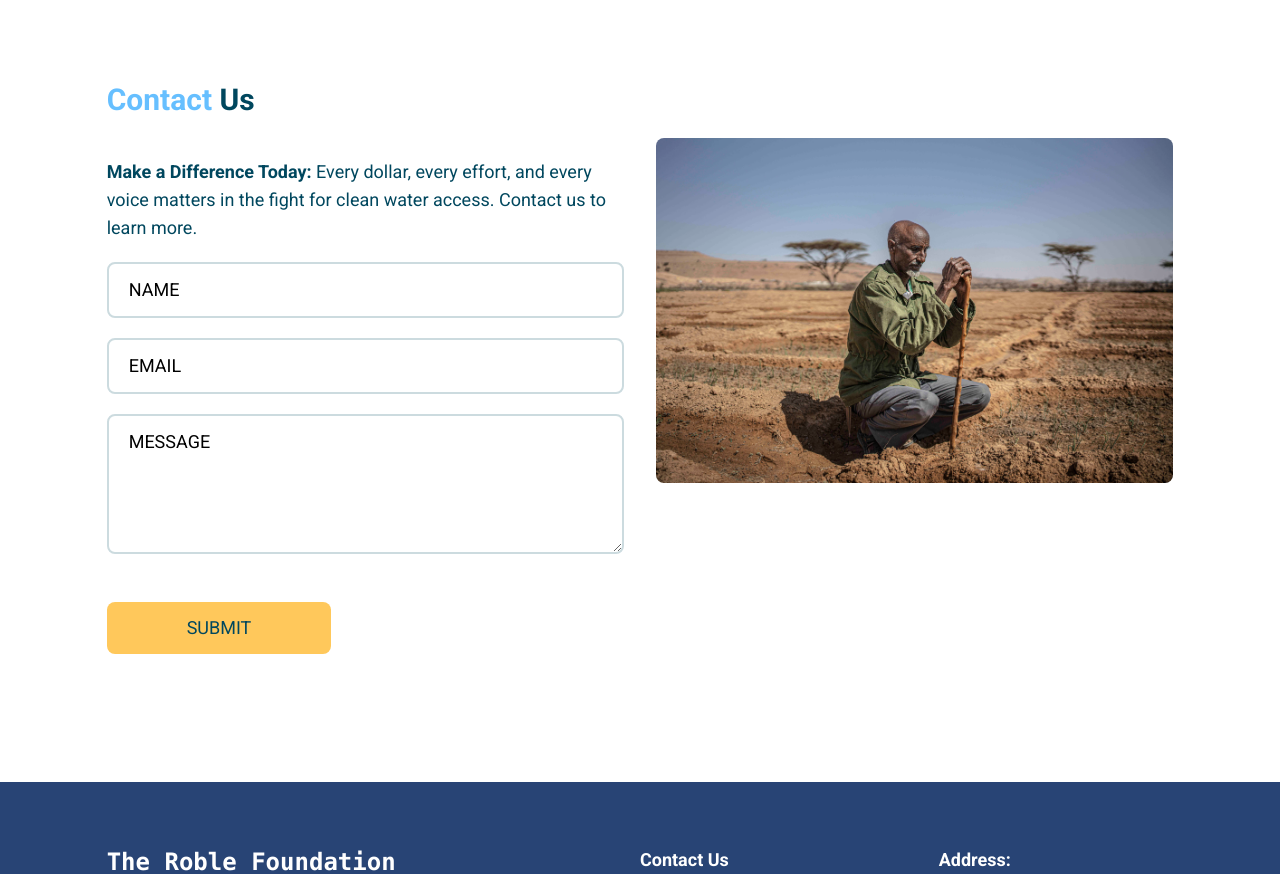
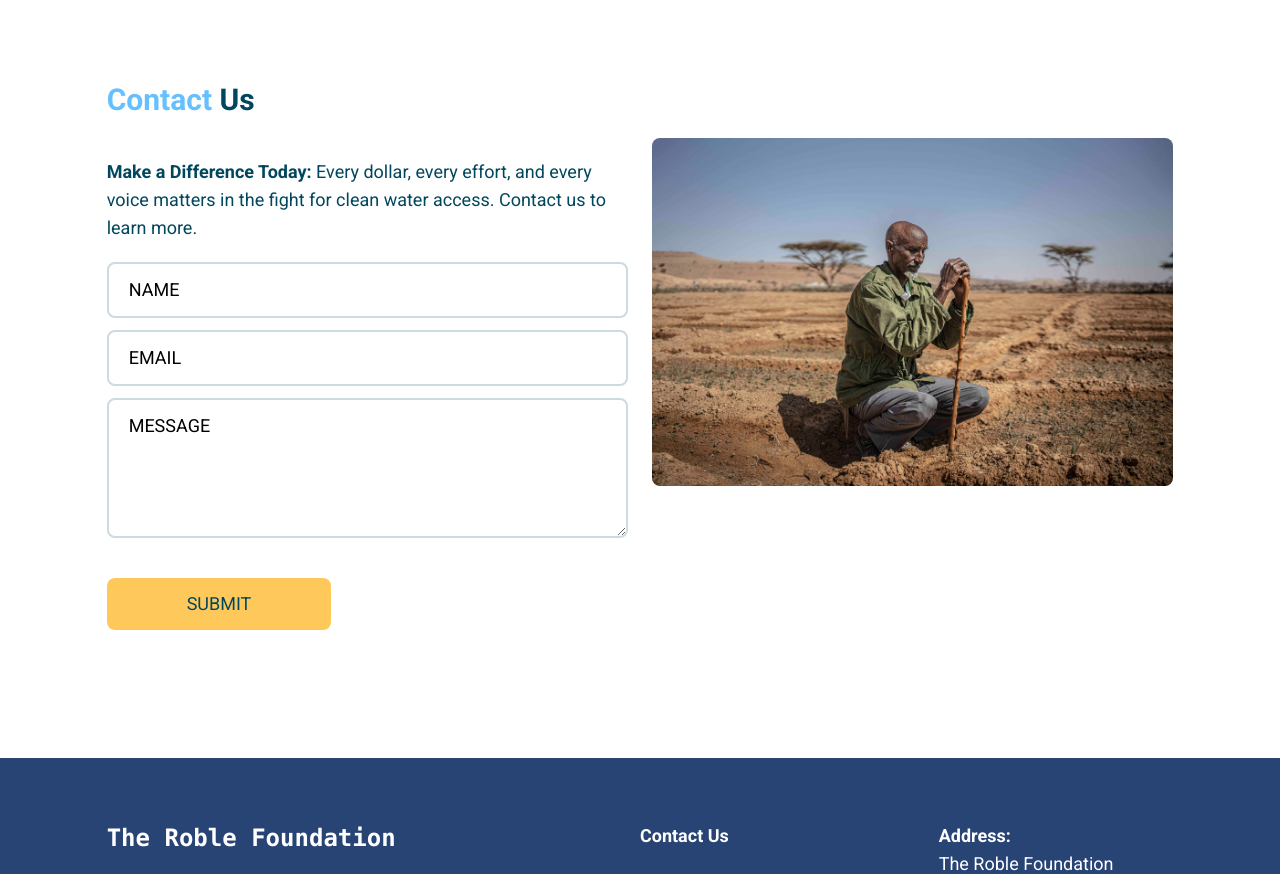
Before and after one commit to SdotKab/roblefoundation, a Next.js app: page / in a window 1280 px wide. Shown: the part 4980-5854 px from the top of the page. Built offline with nearby package versions, Linux system fonts and the light colour scheme; no server answers.

Commit message:
alpha-0.0.3

```diff
--- a/app/components/Home/Contact/Contact.tsx
+++ b/app/components/Home/Contact/Contact.tsx
@@ -7,8 +7,8 @@ import H2Text from "../../Helper/H2Text";
 import Image from "next/legacy/image";
 
 const Contact = () => {
-    const emailUrl = process.env.NEXT_PUBLIC_EMAIL_URL || "#";
-    const inputStyles = `mb-5 w-full rounded-lg border-2 border-gray-100 px-5 py-3 placeholder-black`;
+    const emailUrl = process.env.NEXT_PUBLIC_EMAIL_URL || "#home";
+    const inputStyles = `mb-3 w-full rounded-lg border-2 border-gray-100 px-5 py-3 placeholder-black`;
 
     const {
         register,
@@ -44,7 +44,7 @@ const Contact = () => {
                     </H2Text>
                 </motion.div>
                 {/* FORM AND IMAGE */}
-                <div className="mt-5 justify-between gap-8 md:flex">
+                <div className="mt-5 justify-between gap-6 md:flex">
                     <motion.div
                         className="mt-10 basis-1/2 md:mt-0"
                         initial="hidden"
@@ -75,7 +75,7 @@ const Contact = () => {
                                 })}
                             />
                             {errors.name && (
-                                <p className="mt-1 text-primary-500">
+                                <p className="mb-3 text-red-700">
                                     {errors.name.type === "required" && "This field is required."}
                                     {errors.name.type === "maxLength" && "Max length is 100 characters."}
                                 </p>
@@ -90,7 +90,7 @@ const Contact = () => {
                                 })}
                             />
                             {errors.email && (
-                                <p className="mt-1 text-primary-500">
+                                <p className="mb-3 text-red-700">
                                     {errors.email.type === "required" && "This field is required."}
                                     {errors.email.type === "email" && "Invalid email address."}
                                 </p>
@@ -106,7 +106,7 @@ const Contact = () => {
                                 })}
                             />
                             {errors.message && (
-                                <p className="mt-1 text-primary-500">
+                                <p className="mb-3 text-red-700">
                                     {errors.message.type === "required" && "This field is required."}
                                     {errors.message.type === "maxLength" && "Max length is 2000 characters."}
                                 </p>
--- a/app/components/Home/Navbar/Navbar.tsx
+++ b/app/components/Home/Navbar/Navbar.tsx
@@ -10,7 +10,7 @@ type Props = {
 }
 
 const Navbar = ({ openNav }: Props) => {
-  const paypalLink = process.env.NEXT_PUBLIC_PAYPAL_LINK;
+  const paypalLink = process.env.NEXT_PUBLIC_PAYPAL_LINK || "#home";
   const [navBg, setNavBg] = useState(false);
 
   useEffect(() => {
```
